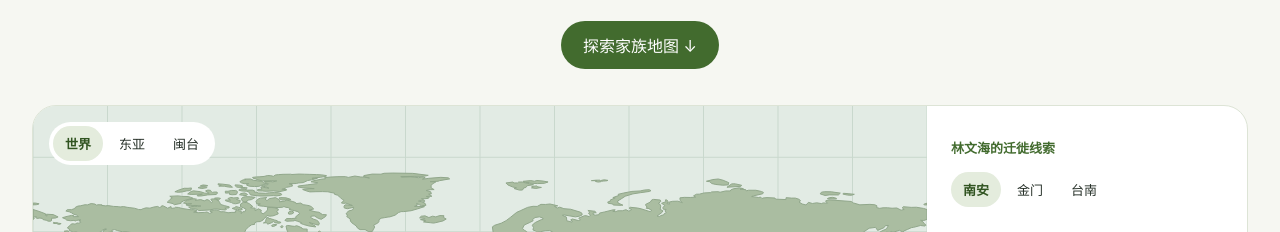
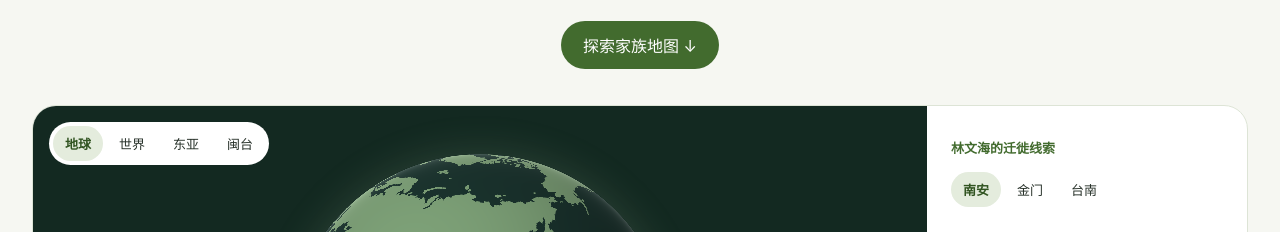
Before and after one commit to CTol10/jiaxu-preview, a plain HTML site: page web/index.html in a window 1280 px wide. Shown: the part 396-628 px from the top of the page. Drawn offline with Linux system fonts and the light colour scheme.

Commit message:
加入地球下钻与 Web 交互动效

```diff
--- /dev/null
+++ b/web/globe.js
@@ -0,0 +1,62 @@
+const radians = Math.PI / 180;
+let texture;
+let renderedSize = 0;
+
+function createTexture(land) {
+  const canvas = document.createElement('canvas');
+  canvas.width = 1440;
+  canvas.height = 720;
+  const context = canvas.getContext('2d');
+  context.fillStyle = '#172d28';
+  context.fillRect(0,0,1440,720);
+  context.fillStyle = '#6d8c68';
+  for (const {geometry} of land.features) {
+    const polygons = geometry.type === 'Polygon' ? [geometry.coordinates] : geometry.coordinates;
+    for (const polygon of polygons) {
+      context.beginPath();
+      for (const ring of polygon) {
+        ring.forEach(([lon,lat],i) => {
+          const x = (lon+180)*4;
+          const y = (90-lat)*4;
+          if (i === 0) context.moveTo(x,y); else context.lineTo(x,y);
+        });
+        context.closePath();
+      }
+      context.fill('evenodd');
+    }
+  }
+  return context.getImageData(0,0,1440,720).data;
+}
+
+export function drawGlobe(canvas, land) {
+  const width = canvas.clientWidth;
+  const size = Math.floor(width * Math.min(devicePixelRatio || 1, 2));
+  if (size < 2 || renderedSize === size) return;
+  renderedSize = size;
+  texture ??= createTexture(land);
+  canvas.width = size;
+  canvas.height = size;
+  const context = canvas.getContext('2d');
+  const image = context.createImageData(size,size);
+  const latitude = 24.8*radians;
+  const sinCenter = Math.sin(latitude);
+  const cosCenter = Math.cos(latitude);
+  for (let y=0; y<size; y++) for (let x=0; x<size; x++) {
+    const east = (x+.5)*2/size-1;
+    const north = 1-(y+.5)*2/size;
+    const radius = east*east+north*north;
+    if (radius >= 1) continue;
+    const front = Math.sqrt(1-radius);
+    const lat = Math.asin(north*cosCenter+front*sinCenter)/radians;
+    const lon = 118.7+Math.atan2(east,front*cosCenter-north*sinCenter)/radians;
+    const tx = (Math.floor((lon+180)*4)+1440)%1440;
+    const ty = Math.min(719,Math.floor((90-lat)*4));
+    const sample = (ty*1440+tx)*4;
+    const pixel = (y*size+x)*4;
+    const light = .65+.52*Math.max(0,.76*front-.36*east+.46*north);
+    const rim = Math.pow(1-front,6)*75;
+    for (let channel=0; channel<3; channel++) image.data[pixel+channel] = texture[sample+channel]*light+rim;
+    image.data[pixel+3] = Math.min(255,(1-radius)*size*160);
+  }
+  context.putImageData(image,0,0);
+}
--- a/web/index.html
+++ b/web/index.html
@@ -2,17 +2,17 @@
 <html lang="zh-CN">
 <head>
 <meta charset="utf-8"><meta name="viewport" content="width=device-width,initial-scale=1">
-<title>家续 · 家族地图</title><link rel="icon" href="mark.svg"><link rel="stylesheet" href="web.css">
-<script type="module" src="web.js"></script>
+<title>家续 · 家族地图</title><link rel="icon" href="mark.svg"><link rel="stylesheet" href="web.css?v=motion1">
+<script type="module" src="web.js?v=motion1"></script>
 </head>
 <body>
 <header><nav><a class="brand" href="#"><img src="mark.svg" alt="">家续</a><a href="#atlas">家族地图</a><a href="#people">人物总览</a><a href="#records">史料对照</a><a class="mobile-link" href="../">移动端 ↗</a></nav></header>
 <main>
-<section class="hero"><p class="eyebrow">家续 · Web 原型</p><h1>一张地图，<br>看见家族的来路。</h1><p>从泉州南安到台南，沿着旧谱、家书和口述，追溯一家人的山海足迹。</p><a class="primary" href="#atlas">探索家族地图 ↓</a></section>
+<section class="hero"><p class="eyebrow">家续 · Web 原型</p><h1>一张地图，<br>看见家族的来路。</h1><p>从泉州南安到台南，沿着旧谱、家书和口述，追溯一家人的山海足迹。</p><a class="primary magnetic" href="#atlas"><span>探索家族地图 ↓</span></a></section>
 <section class="atlas" id="atlas" aria-label="家族迁徙地图">
 <div class="map-wrap">
-<canvas id="map" aria-label="家族地点分布示意"></canvas><div id="markers"></div>
-<div class="map-tools" role="group" aria-label="地图视野"><button data-view="world">世界</button><button data-view="region">东亚</button><button data-view="local">闽台</button></div>
+<canvas id="globe" aria-hidden="true"></canvas><canvas id="map" aria-label="家族地点分布示意"></canvas><div id="markers"></div>
+<div class="map-tools" role="group" aria-label="地图视野"><button data-view="globe">地球</button><button data-view="world">世界</button><button data-view="region">东亚</button><button data-view="local">闽台</button></div>
 <p class="map-credit">Natural Earth 底图 · 迁徙线索示意</p>
 </div>
 <aside class="map-detail"><p class="eyebrow">林文海的迁徙线索</p><div id="places" role="group" aria-label="地点"></div><div id="place-detail" aria-live="polite"></div></aside>
--- /dev/null
+++ b/web/motion.js
@@ -0,0 +1,63 @@
+export const reducedMotion = matchMedia('(prefers-reduced-motion: reduce)');
+const finePointer = matchMedia('(hover: hover) and (pointer: fine)');
+const ease = 'cubic-bezier(.22,1,.36,1)';
+const activeDetails = new WeakMap();
+
+export function enterDetail(element) {
+  if (reducedMotion.matches) return;
+  activeDetails.get(element)?.cancel();
+  activeDetails.set(element,element.animate([
+    {opacity:.35,transform:'translateY(9px)'},
+    {opacity:1,transform:'translateY(0)'}
+  ],{duration:440,easing:ease}));
+}
+
+export function setupMotion() {
+  if ('IntersectionObserver' in window) {
+    const observer = new IntersectionObserver(entries => {
+      for (const {target,isIntersecting} of entries) {
+        if (!isIntersecting) continue;
+        observer.unobserve(target);
+        target.classList.add('revealed');
+      }
+    },{threshold:.12});
+    document.querySelectorAll('.atlas,.feature .intro,.people-panel,.record-grid').forEach(element => {
+      element.classList.add('reveal');
+      observer.observe(element);
+    });
+  }
+  for (const surface of document.querySelectorAll('.hero,.atlas')) {
+    let frame = 0;
+    let point;
+    surface.addEventListener('pointermove',event => {
+      if (!finePointer.matches || reducedMotion.matches || event.pointerType !== 'mouse') return;
+      point = [event.clientX,event.clientY];
+      if (frame) return;
+      frame = requestAnimationFrame(() => {
+        frame = 0;
+        const bounds = surface.getBoundingClientRect();
+        surface.style.setProperty('--light-x',point[0]-bounds.left+'px');
+        surface.style.setProperty('--light-y',point[1]-bounds.top+'px');
+        surface.classList.add('lit');
+      });
+    });
+    surface.addEventListener('pointerleave',() => {
+      cancelAnimationFrame(frame);
+      frame = 0;
+      surface.classList.remove('lit');
+    });
+  }
+  const button = document.querySelector('.magnetic');
+
+  button.addEventListener('pointermove',event => {
+    if (!finePointer.matches || reducedMotion.matches || event.pointerType !== 'mouse') return;
+    const bounds = button.getBoundingClientRect();
+    const current = new DOMMatrix(getComputedStyle(button).transform);
+    button.style.setProperty('--button-x',(event.clientX-bounds.left-bounds.width/2+current.m41)*.13+'px');
+    button.style.setProperty('--button-y',(event.clientY-bounds.top-bounds.height/2+current.m42)*.26+'px');
+  });
+  button.addEventListener('pointerleave',() => {
+    button.style.removeProperty('--button-x');
+    button.style.removeProperty('--button-y');
+  });
+}
--- a/web/web.css
+++ b/web/web.css
@@ -7,3 +7,38 @@ main{max-width:1440px;margin:auto;padding:0 32px}.hero,.intro{text-align:center}
 @media(max-width:820px){nav{gap:14px;padding:0 12px;font-size:12px}.brand{font-size:16px}.brand img{width:22px}main{padding:0 12px}.hero{padding-top:44px}.atlas,.people-panel{grid-template-columns:1fr}.map-wrap{min-height:340px}.map-detail{padding:20px}.feature{padding-top:52px}}
 @media(max-width:480px){.record-grid{grid-template-columns:1fr}.map-wrap{min-height:290px}.mobile-link{font-size:11px}nav{gap:10px}}
 @media(prefers-reduced-motion:reduce){html{scroll-behavior:auto}}
+
+/* Camera, scroll and pointer feedback */
+:root{--ease-out:cubic-bezier(.22,1,.36,1)}
+.hero,.atlas{position:relative;isolation:isolate}
+.hero{overflow:hidden}
+.hero::before,.atlas::after{content:"";position:absolute;inset:0;pointer-events:none;opacity:0;transition:opacity .48s var(--ease-out)}
+.hero::before{z-index:-1;background:radial-gradient(320px circle at var(--light-x,50%) var(--light-y,50%),#dce8d4 0%,transparent 100%)}
+.atlas::after{z-index:3;border-radius:inherit;padding:1.5px;background:radial-gradient(220px circle at var(--light-x,50%) var(--light-y,50%),#efffe0 0%,#88a775 35%,transparent 100%);mask:linear-gradient(#fff 0 0) content-box,linear-gradient(#fff 0 0);mask-composite:exclude}
+.hero.lit::before,.atlas.lit::after{opacity:1}
+.hero>*{animation:hero-entry .82s var(--ease-out) both}
+.hero h1{animation-delay:55ms}.hero p:not(.eyebrow){animation-delay:110ms}.hero .primary{animation-delay:170ms}
+@keyframes hero-entry{from{opacity:0;translate:0 15px}to{opacity:1;translate:0 0}}
+.magnetic{transition:transform .24s var(--ease-out),background-color .24s var(--ease-out);transform:translate(var(--button-x,0px),var(--button-y,0px)) scale(var(--press,1))}
+.magnetic:hover{background-color:#365a27}.magnetic:active{--press:.96}
+.magnetic span{display:block}
+.map-wrap{background:#132921;isolation:isolate}
+#map{transition:opacity .64s var(--ease-out),transform .84s var(--ease-out)}
+#globe{width:min(72%,48dvh,420px);height:auto;aspect-ratio:1;inset:50% auto auto 50%;transform:translate(-50%,-50%) scale(.9);opacity:0;border-radius:50%;box-shadow:0 0 40px #9fb99630;transition:opacity .48s var(--ease-out),transform .82s var(--ease-out);pointer-events:none}
+.map-wrap[data-mode=globe] #map{opacity:0;transform:scale(1.12)}
+.map-wrap[data-mode=globe] #globe{opacity:1;transform:translate(-50%,-50%) scale(1)}
+.map-wrap[data-mode=globe] .map-credit{color:#d0dfce}
+#markers{transition:opacity .24s var(--ease-out)}
+.flying #markers{opacity:0}
+.flying .map-pin{pointer-events:none}
+.map-pin{transition:background-color .22s,outline-color .22s,box-shadow .3s}
+.map-pin:hover{box-shadow:0 0 0 8px #edf7e45c}
+.map-tools button,#places button,.person-button,.relations button{transition:background-color .25s var(--ease-out),color .25s var(--ease-out)}
+.map-tools button:hover,#places button:hover,.person-button:hover,.relations button:hover{background-color:#e0e9d8}
+.reveal{transition:opacity .72s var(--ease-out),translate .8s var(--ease-out)}
+.reveal:not(.revealed):not(:focus-within){opacity:0;translate:0 24px}
+@media(max-width:480px){.map-tools{left:12px;top:12px}.map-tools button{padding:8px 10px}}
+@media(prefers-reduced-motion:reduce){
+  .hero>*,.reveal,.magnetic,.magnetic span,#map,#globe,#markers{animation:none;transition:none}
+  .reveal:not(.revealed):not(:focus-within){opacity:1;translate:none}
+}
--- a/web/web.js
+++ b/web/web.js
@@ -1,3 +1,5 @@
+import {setupMotion, enterDetail, reducedMotion} from './motion.js';
+import {drawGlobe} from './globe.js';
 import {peopleSeed, sourceSeed} from './demo.js';
 
 const $ = selector => document.querySelector(selector);
@@ -13,7 +15,11 @@ const places = [
   {name:'台南', short:'台南', lon:120.20, lat:22.99, date:'1962 · 家书通信地', source:'s2', note:'家书可帮助确认通信地点，具体迁居时间仍待核对。'}
 ];
 const views = {world:[0,14,360,155],region:[119,30,54,37],local:[119.3,24.05,5.8,3.4]};
-let view = 'world';
+let view = 'globe';
+let camera = views.world;
+let flight = 0;
+let flightFrame = 0;
+let flying = false;
 let activePlace = 0;
 let land;
 let people = peopleSeed;
@@ -27,17 +33,19 @@ const ctx = canvas.getContext('2d');
 const pins = $('#markers');
 
 function drawMap() {
+  const globe = view === 'globe';
+  if (globe && land) drawGlobe($('#globe'),land);
   const {width, height} = canvas.getBoundingClientRect();
   const ratio = window.devicePixelRatio || 1;
   canvas.width = width * ratio;
   canvas.height = height * ratio;
   ctx.setTransform(ratio,0,0,ratio,0,0);
-  const [centerX,centerY,spanX,spanY] = views[view];
+  const [centerX,centerY,spanX,spanY] = camera;
   const scale = Math.min(width/spanX,height/spanY);
   const project = (lon,lat) => [width/2+(lon-centerX)*scale,height/2-(lat-centerY)*scale];
   ctx.fillStyle = '#e2ebe4';
   ctx.fillRect(0,0,width,height);
-  const grid = view === 'world' ? 30 : view === 'region' ? 10 : 1;
+  const grid = spanX > 100 ? 30 : spanX > 15 ? 10 : 1;
   ctx.strokeStyle = '#c9d8cd';
   ctx.lineWidth = 1;
   ctx.beginPath();
@@ -55,7 +63,7 @@ function drawMap() {
   for (const feature of land?.features ?? []) {
     const {type,coordinates} = feature.geometry;
     for (const polygon of type === 'Polygon' ? [coordinates] : coordinates) {
-      for (const offset of view === 'world' ? [-360,0,360] : [0]) {
+      for (const offset of spanX > 100 ? [-360,0,360] : [0]) {
         ctx.beginPath();
         for (const ring of polygon) {
           ring.forEach(([lon,lat],i) => {
@@ -69,12 +77,13 @@ function drawMap() {
     }
   }
   const points = places.map(p => project(p.lon,p.lat));
-  if (view === 'local') {
+  if (view === 'local' && !flying) {
     ctx.beginPath();
     points.forEach(([x,y],i) => i ? ctx.lineTo(x,y) : ctx.moveTo(x,y));
     ctx.setLineDash([6,5]);ctx.lineWidth = 2;
     ctx.strokeStyle = '#986037';ctx.stroke();ctx.setLineDash([]);
   }
+  if (flying) return;
   pins.replaceChildren();
   const indices = view === 'local' ? [0,1,2] : [activePlace];
   for (const i of indices) {
@@ -82,23 +91,60 @@ function drawMap() {
     const group = view !== 'local';
     const label = group ? '闽台 · 3 处地点' : places[i].short;
     pin.append(make('span',label));
-    pin.style.left = points[i][0]+'px';
-    pin.style.top = points[i][1]+'px';
+    pin.style.left = globe ? '50%' : points[i][0]+'px';
+    pin.style.top = globe ? '50%' : points[i][1]+'px';
     pin.dataset.label = String(group || i !== 1);
     pin.setAttribute('aria-pressed',String(!group && i === activePlace));
-    pin.setAttribute('aria-label',group ? '放大查看闽台三处地点' : '查看'+label);
+    pin.setAttribute('aria-label',group ? (globe ? '进入世界地图' : '放大查看闽台三处地点') : '查看'+label);
     pin.onclick = () => {
-      if (group) setView('local');
+      if (globe) { setView('world',true); return; }
+      if (group) setView('local',true);
       selectPlace(i);
-      pins.querySelector('[aria-pressed=true]')?.focus();
+      if (!flying) pins.querySelector('[aria-pressed=true]')?.focus();
     };
     pins.append(pin);
   }
 }
-function setView(next) {
+function setView(next, restorePinFocus = false) {
+  if (next === view && flying) return;
+  const previous = view;
   view = next;
+  const wrap = $('.map-wrap');
+  wrap.dataset.mode = next;
   document.querySelectorAll('[data-view]').forEach(b => b.setAttribute('aria-pressed',String(b.dataset.view===view)));
-  drawMap();
+  cancelAnimationFrame(flightFrame);
+  const target = views[next] ?? views.world;
+  const start = camera;
+  const finish = () => {
+    camera = target;
+    flying = false;
+    pins.inert = false;
+    wrap.classList.remove('flying');
+    drawMap();
+    if (restorePinFocus) (pins.querySelector('[aria-pressed=true]') ?? pins.querySelector('button'))?.focus({preventScroll:true});
+  };
+  if (next === 'globe' || previous === next || reducedMotion.matches ||
+      start.every((value,i) => value === target[i])) {
+    finish();
+    return;
+  }
+  const started = performance.now();
+  const id = ++flight;
+  flying = true;
+  pins.inert = true;
+  wrap.classList.add('flying');
+  const step = now => {
+    if (id !== flight) return;
+    const progress = Math.min(1,(now-started)/840);
+    const eased = progress * progress * (3-2*progress);
+    camera = start.map((value,i) => i < 2
+      ? value+(target[i]-value)*eased
+      : value*Math.pow(target[i]/value,eased));
+    drawMap();
+    if (progress < 1) flightFrame = requestAnimationFrame(step);
+    else finish();
+  };
+  flightFrame = requestAnimationFrame(step);
 }
 function selectPlace(index) {
   activePlace = index;
@@ -122,10 +168,11 @@ function selectPlace(index) {
     $('#record-a').onchange();
   };
   $('#place-detail').replaceChildren(make('p',place.date,'meta'),make('h2',place.name),make('p',place.note),make('blockquote',source.quote),make('p',source.title,'meta'),link);
+  enterDetail($('#place-detail'));
   drawMap();
 }
 
-function renderPeople() {
+function renderPeople(animate = false) {
   const query = $('#search').value.trim().toLowerCase();
   const matches = people.filter(p => [p.name,p.place,p.origin].some(field => String(field ?? '').toLowerCase().includes(query)));
   const list = $('#people-list');
@@ -133,7 +180,7 @@ function renderPeople() {
     const button = make('button',p.name,'person-button');
     button.dataset.person = p.id;
     button.setAttribute('aria-pressed',String(p.id === personId));
-    button.onclick = () => { personId = p.id; renderPeople(); list.querySelector('[aria-pressed=true]')?.focus(); };
+    button.onclick = () => { personId = p.id; renderPeople(true); list.querySelector('[aria-pressed=true]')?.focus(); };
     return button;
   }));
   if (!matches.length) list.append(make('p','未找到匹配人物。','meta'));
@@ -144,7 +191,7 @@ function renderPeople() {
     const relative = people.find(p => p.id===id);
     if (!relative) continue;
     const button = make('button',label+' · '+relative.name);
-    button.onclick = () => { personId = id; $('#search').value = ''; renderPeople(); $('#person-detail h3').focus(); };
+    button.onclick = () => { personId = id; $('#search').value = ''; renderPeople(true); $('#person-detail h3').focus(); };
     relations.append(button);
   }
   const heading = make('h3',person.name);
@@ -153,6 +200,7 @@ function renderPeople() {
   link.href = '../#person/'+encodeURIComponent(person.id)+'/details';
   $('#person-detail').replaceChildren(make('p','人物资料','eyebrow'),heading,make('p',[person.birth,person.place].filter(Boolean).join(' · ') || '年代与地点待补','meta'),make('p',person.bio || '暂无生平记述。'),relations,make('p'));
   document.getElementById("person-detail").lastElementChild.append(link);
+  if (animate) enterDetail($('#person-detail'));
 }
 
 function renderRecords() {
@@ -170,6 +218,7 @@ function renderRecords() {
       image.src = './'+s.image.split('/').at(-1);
       image.alt = s.type+'演示插图';
       body.replaceChildren(image,make('h3',s.title),make('p',s.year+' · '+s.desc,'meta'),make('blockquote',s.quote));
+      enterDetail(body);
     };
     select.onchange();
     card.append(select,body);
@@ -179,8 +228,9 @@ function renderRecords() {
 }
 
 document.querySelectorAll('[data-view]').forEach(button => button.onclick = () => setView(button.dataset.view));
-$('#search').addEventListener('input',renderPeople);
+$('#search').addEventListener('input',() => renderPeople());
 new ResizeObserver(drawMap).observe(canvas);
+setupMotion();
 setView(view);
 selectPlace(0);
 renderPeople();
```
